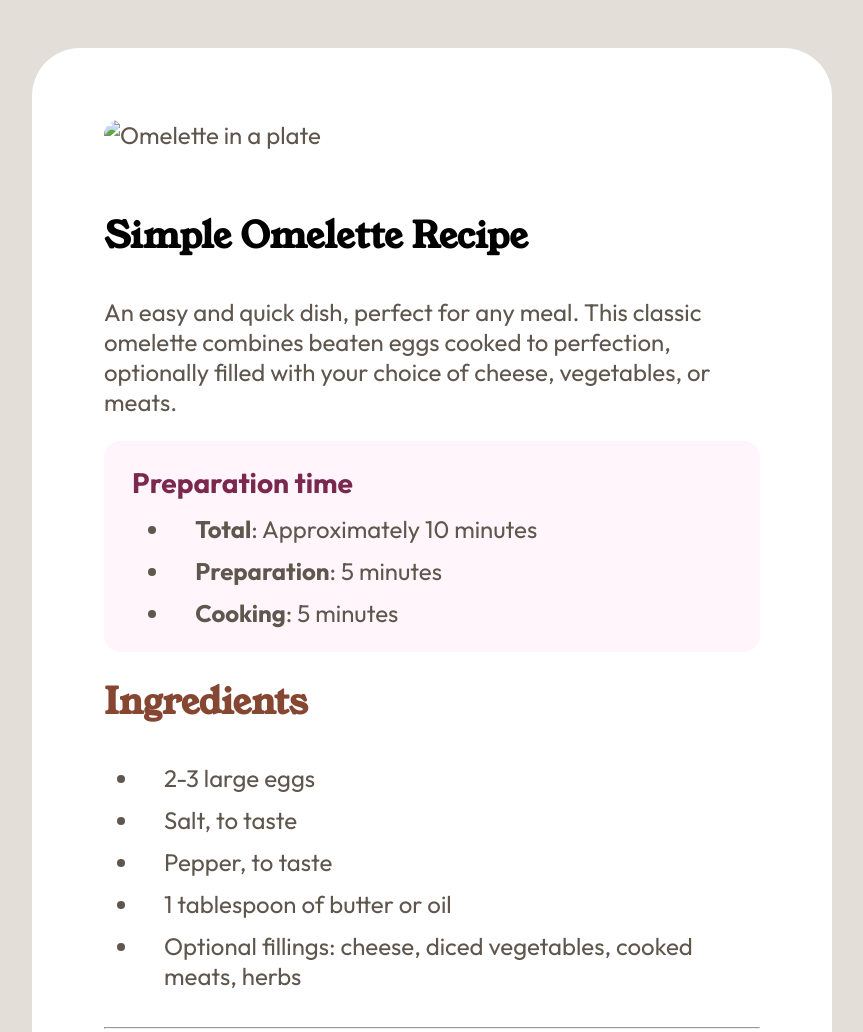
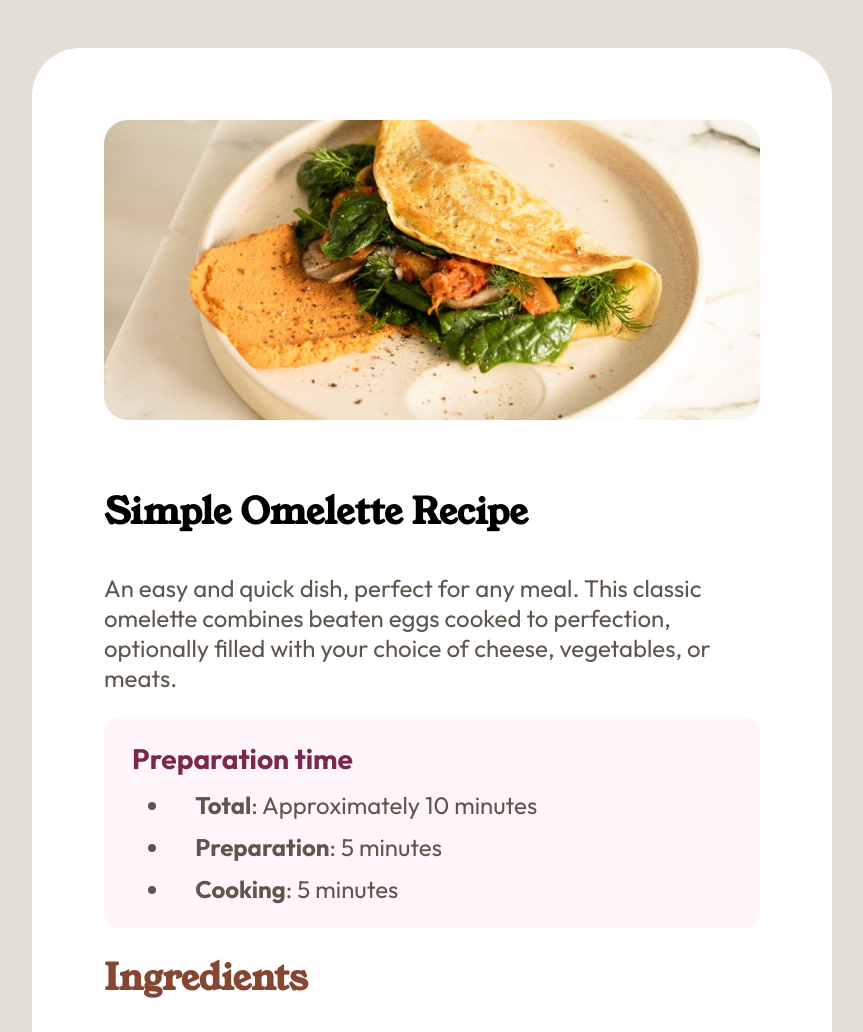
Before and after one commit to edtwelve/Recipe-Page, a plain HTML site: page index.html in a window 1280 px wide. Shown: the top 1032 px of the page, without its empty margins (208-1071 px from the left). Drawn offline with Linux system fonts and the light colour scheme; the site is published under a folder, as on GitHub Pages, so addresses that start at the root find nothing.

Commit message:
Update img source

```diff
--- a/index.html
+++ b/index.html
@@ -12,7 +12,7 @@
 </head>
 <body>
     <main class="desktop container">
-        <img src="/assets/images/image-omelette.jpeg" alt="Omelette in a plate" class="omelette-img">
+        <img src="assets/images/image-omelette.jpeg" alt="Omelette in a plate" class="omelette-img">
         <section class="intro">
             <h1>Simple Omelette Recipe</h1>
 
```
